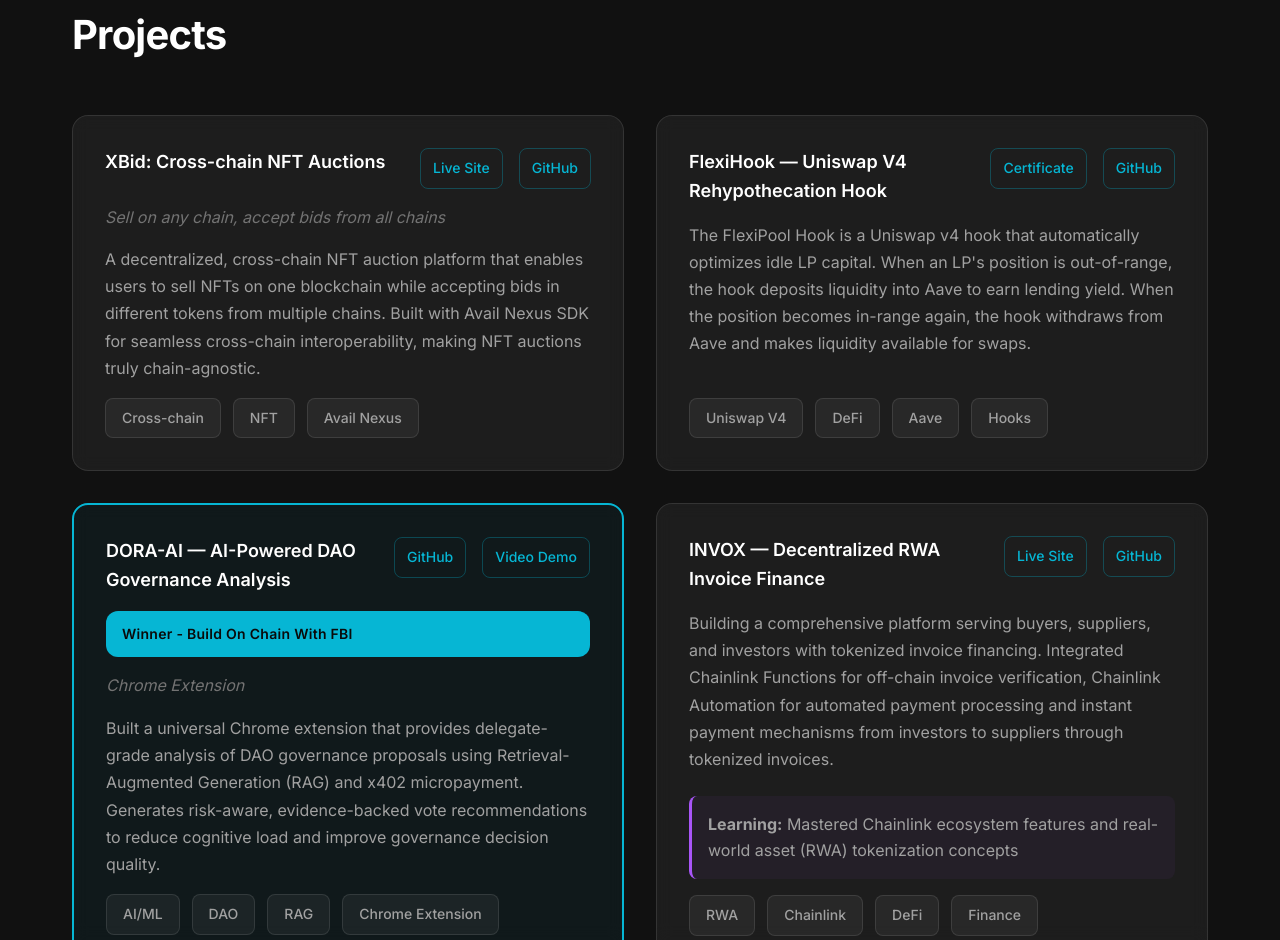
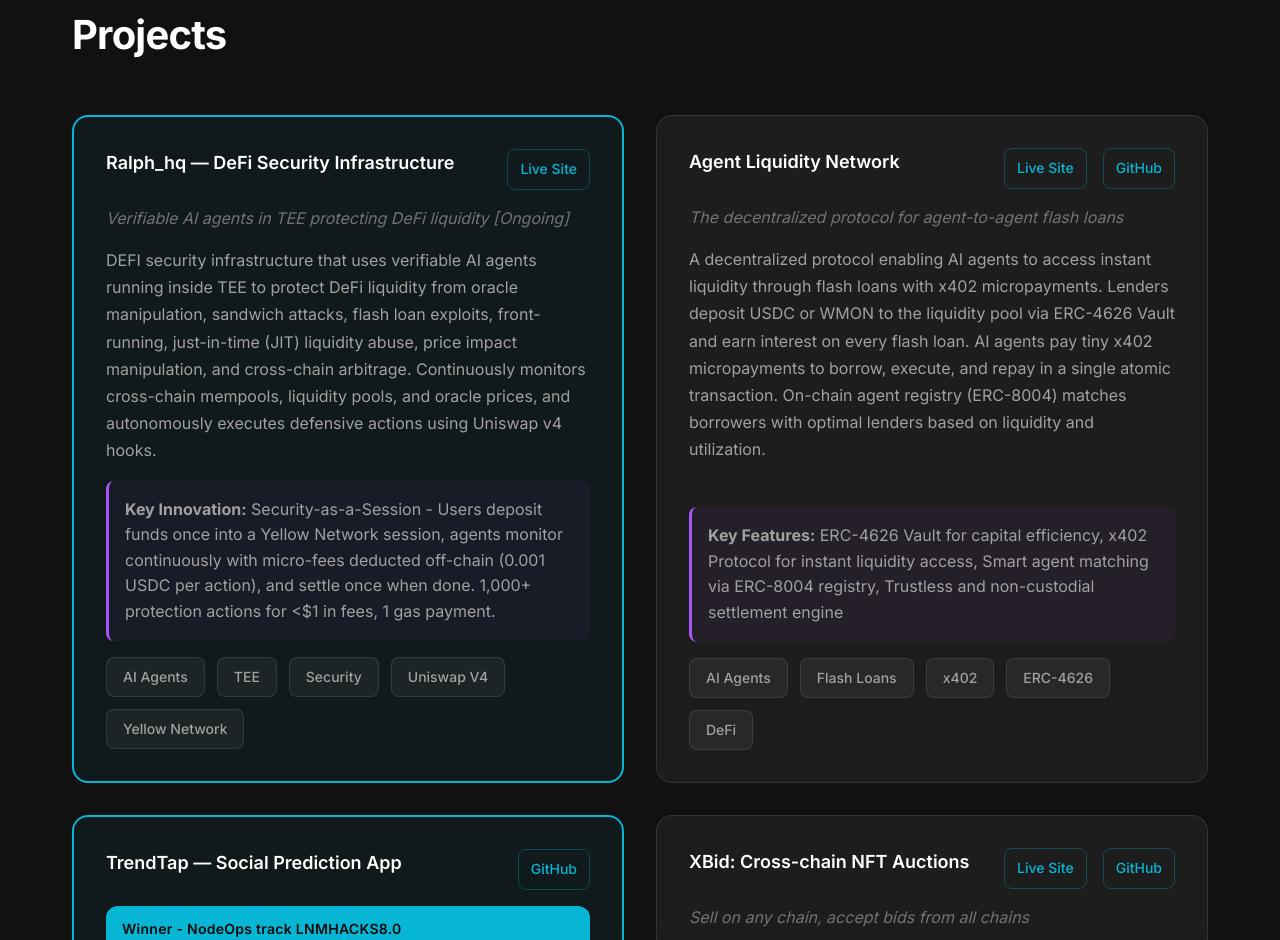
Before and after one commit to viscous-236/viscous, a plain HTML site: page index.html in a window 1280 px wide. Shown: the part 1860-2800 px from the top of the page. Drawn offline with Linux system fonts and the light colour scheme.

Commit message:
Add new projects and skills to portfolio

```diff
--- a/index.html
+++ b/index.html
@@ -98,6 +98,74 @@
         <div class="container">
             <h2 class="section-title">Projects</h2>
             <div class="projects-grid">
+                <div class="project-card featured">
+                    <div class="project-header">
+                        <h3 class="project-title">Ralph_hq — DeFi Security Infrastructure</h3>
+                        <div class="project-links">
+                            <a href="https://ralph-hq.vercel.app/" target="_blank" class="project-link">Live Site</a>
+                        </div>
+                    </div>
+                    <p class="project-subtitle">Verifiable AI agents in TEE protecting DeFi liquidity [Ongoing]</p>
+                    <p class="project-description">
+                        DEFI security infrastructure that uses verifiable AI agents running inside TEE to protect DeFi liquidity from oracle manipulation, sandwich attacks, flash loan exploits, front-running, just-in-time (JIT) liquidity abuse, price impact manipulation, and cross-chain arbitrage. Continuously monitors cross-chain mempools, liquidity pools, and oracle prices, and autonomously executes defensive actions using Uniswap v4 hooks.
+                    </p>
+                    <p class="project-learning">
+                        <strong>Key Innovation:</strong> Security-as-a-Session - Users deposit funds once into a Yellow Network session, agents monitor continuously with micro-fees deducted off-chain (0.001 USDC per action), and settle once when done. 1,000+ protection actions for <$1 in fees, 1 gas payment.
+                    </p>
+                    <div class="project-tags">
+                        <span class="tag">AI Agents</span>
+                        <span class="tag">TEE</span>
+                        <span class="tag">Security</span>
+                        <span class="tag">Uniswap V4</span>
+                        <span class="tag">Yellow Network</span>
+                    </div>
+                </div>
+
+                <div class="project-card">
+                    <div class="project-header">
+                        <h3 class="project-title">Agent Liquidity Network</h3>
+                        <div class="project-links">
+                            <a href="https://aln-ten.vercel.app/" target="_blank" class="project-link">Live Site</a>
+                            <a href="https://github.com/viscous-236/aln" target="_blank" class="project-link">GitHub</a>
+                        </div>
+                    </div>
+                    <p class="project-subtitle">The decentralized protocol for agent-to-agent flash loans</p>
+                    <p class="project-description">
+                        A decentralized protocol enabling AI agents to access instant liquidity through flash loans with x402 micropayments. Lenders deposit USDC or WMON to the liquidity pool via ERC-4626 Vault and earn interest on every flash loan. AI agents pay tiny x402 micropayments to borrow, execute, and repay in a single atomic transaction. On-chain agent registry (ERC-8004) matches borrowers with optimal lenders based on liquidity and utilization.
+                    </p>
+                    <p class="project-learning">
+                        <strong>Key Features:</strong> ERC-4626 Vault for capital efficiency, x402 Protocol for instant liquidity access, Smart agent matching via ERC-8004 registry, Trustless and non-custodial settlement engine
+                    </p>
+                    <div class="project-tags">
+                        <span class="tag">AI Agents</span>
+                        <span class="tag">Flash Loans</span>
+                        <span class="tag">x402</span>
+                        <span class="tag">ERC-4626</span>
+                        <span class="tag">DeFi</span>
+                    </div>
+                </div>
+
+                <div class="project-card featured">
+                    <div class="project-header">
+                        <h3 class="project-title">TrendTap — Social Prediction App</h3>
+                        <div class="project-links">
+                            <a href="https://github.com/viscous-236/Socify" target="_blank" class="project-link">GitHub</a>
+                        </div>
+                    </div>
+                    <div class="award-badge">Winner - NodeOps track LNMHACKS8.0</div>
+                    <p class="project-subtitle">Predict viral content and earn TREND tokens</p>
+                    <p class="project-description">
+                        A mobile-first social prediction platform where users watch videos, predict which will go viral, and earn cryptocurrency rewards for accurate predictions. Built on Monad testnet with creator incentives. Users can predict viral content and earn TREND tokens based on prediction accuracy, while creators are incentivized for producing engaging content.
+                    </p>
+                    <div class="project-tags">
+                        <span class="tag">Social</span>
+                        <span class="tag">Prediction Markets</span>
+                        <span class="tag">Monad</span>
+                        <span class="tag">Mobile-first</span>
+                        <span class="tag">Crypto Rewards</span>
+                    </div>
+                </div>
+
                 <div class="project-card">
                     <div class="project-header">
                         <h3 class="project-title">XBid: Cross-chain NFT Auctions</h3>
@@ -214,6 +282,7 @@
                     <div class="skill-tags">
                         <span class="skill-tag">JavaScript</span>
                         <span class="skill-tag">TypeScript</span>
+                        <span class="skill-tag">Python</span>
                         <span class="skill-tag">Solidity</span>
                         <span class="skill-tag">Rust</span>
                         <span class="skill-tag">C</span>
@@ -221,6 +290,14 @@
                         <span class="skill-tag">HTML</span>
                         <span class="skill-tag">CSS</span>
                         <span class="skill-tag">Bash</span>
+                    </div>
+                </div>
+                <div class="skill-category">
+                    <h3 class="skill-category-title">AI/ML</h3>
+                    <div class="skill-tags">
+                        <span class="skill-tag">FastAPI</span>
+                        <span class="skill-tag">Langchain</span>
+                        <span class="skill-tag">GenAI</span>
                     </div>
                 </div>
             </div>
```
